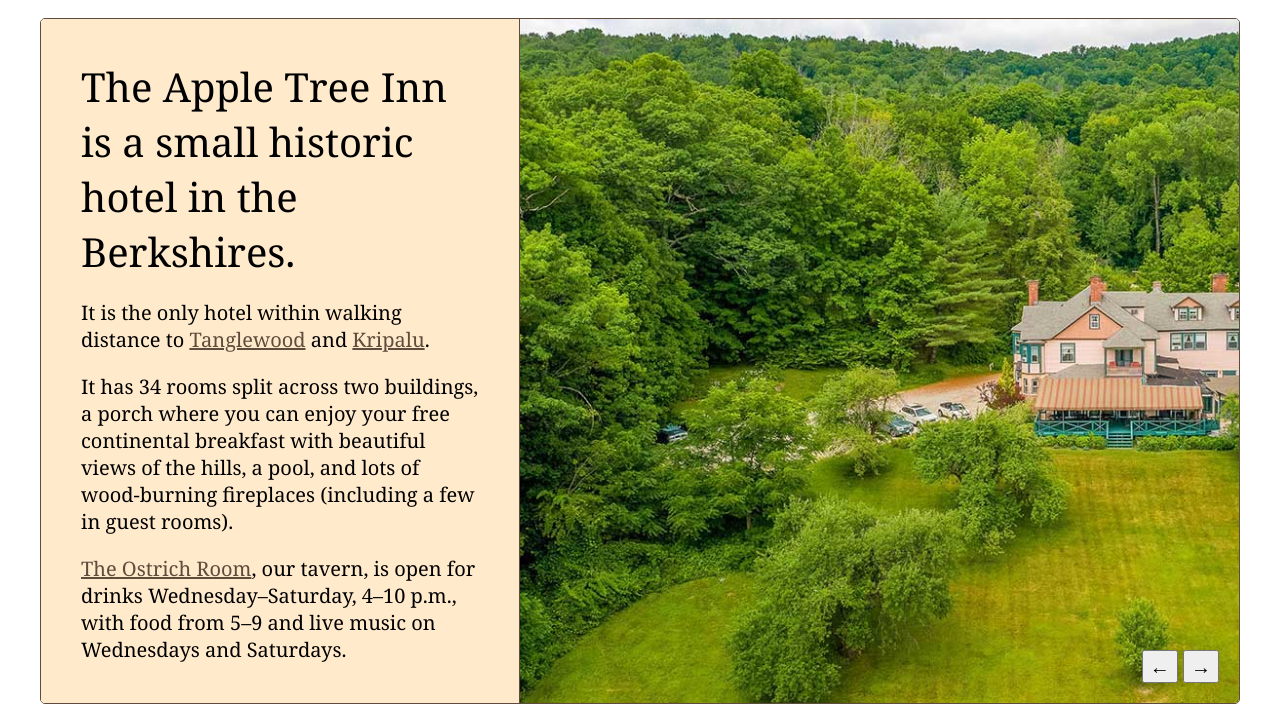
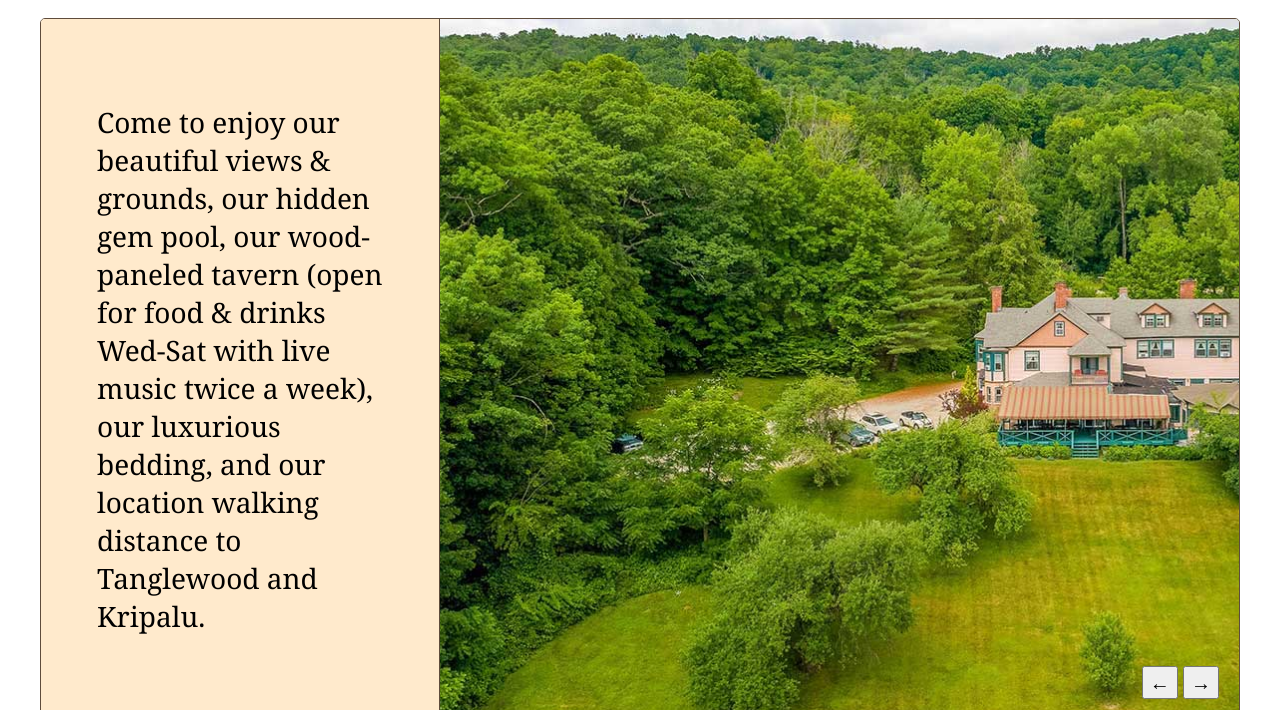
Before and after one commit to tophtucker/appletreeinn, a SvelteKit app: page / in a window 1280 px wide. Shown: the part 242-952 px from the top of the page. Built offline with nearby package versions, Linux system fonts and the light colour scheme.

Commit message:
pairing w claire edits

```diff
--- a/src/routes/Intro.svelte
+++ b/src/routes/Intro.svelte
@@ -9,21 +9,10 @@
 <div class="inner">
 	<div class="intro">
 		<article>
-			<p>The Apple Tree Inn is a small historic hotel in the Berkshires.</p>
 			<p>
-				It is the only hotel within walking distance to
-				<a href="https://www.bso.org/tanglewood/" target="_blank">Tanglewood</a>
-				and <a href="https://kripalu.org/">Kripalu</a>.
-			</p>
-			<p>
-				It has 34 rooms split across two buildings, a porch where you can enjoy your free
-				continental breakfast with beautiful views of the hills, a pool, and lots of wood-burning
-				fireplaces (including a few in guest rooms).
-			</p>
-			<p>
-				<a href="/ostrich-room">The Ostrich Room</a>, our tavern, is open for drinks
-				Wednesday–Saturday, 4–10 p.m., with food from 5–9 and live music on Wednesdays and
-				Saturdays.
+				Come to enjoy our beautiful views & grounds, our hidden gem pool, our wood-paneled tavern
+				(open for food & drinks Wed-Sat with live music twice a week), our luxurious bedding, and
+				our location walking distance to Tanglewood and Kripalu.
 			</p>
 		</article>
 		<Slideshow {pics} />
@@ -33,7 +22,7 @@
 <style>
 	.intro {
 		display: grid;
-		grid-template-columns: 2fr 3fr;
+		grid-template-columns: 1fr 2fr;
 		border-radius: 5px;
 		border: 1px solid var(--brown);
 		overflow: hidden;
@@ -41,19 +30,20 @@
 	}
 
 	.intro article {
+		font-size: 1.4em;
 		padding: 2em;
 		max-width: 640px;
 		background: var(--tan);
 		border-right: 1px solid var(--brown);
 	}
 
-	.intro article p:first-child {
+	/* .intro article p:first-child {
 		margin: 0;
 		font-size: 2em;
 	}
 	.intro article p:last-child {
 		margin-bottom: 0;
-	}
+	} */
 	@media (max-width: 640px) {
 		.intro {
 			grid-template-columns: none;
--- a/src/routes/policies/+page.svelte
+++ b/src/routes/policies/+page.svelte
@@ -33,8 +33,7 @@
 	<p>A valid photo ID and credit card are required at check-in.</p>
 
 	<p>
-		Please note that the full amount of the reservation is due before arrival. You are not permitted
-		to enter the property until the full payment has been completed.
+		Please note that the full amount of the reservation is due before arrival.
 	</p>
 
 	<p>
--- a/src/routes/weddings-events/+page.svelte
+++ b/src/routes/weddings-events/+page.svelte
@@ -12,8 +12,8 @@
 
 <div class="inner">
 	<h1>Weddings & events</h1>
-  <p>We’d love to host your wedding, reception, or brunch.</p>
-	<p>We have 34 rooms, a broad flat lawn with a beautiful view, a dining room with panoramic windows, a tavern, the lobby lounge, cozy fireplaces, and a commercial kitchen that has fed 200 people.</p>
+  <p>We’d love to host your wedding, rehearsal dinner, welcome party, afterparty, Sunday brunch, room block, or some combination of those. We also host a variety of other events.</p>
+	<p>We have 34 rooms, a broad flat lawn with a beautiful view, a dining room with panoramic windows, a tavern, the lobby lounge, cozy fireplaces, and a large-scale commercial kitchen.</p>
 	<p>Claire just took over and, as of June 2024, is racing to figure out our plan for next season. Fill out the form below and we’ll be in touch as soon as we know more about pricing and availability.</p>
 	<!-- <p>TODO: Photos…</p> -->
   <iframe title="Event inquiry form" src="https://app.eventtemple.com/lead_intakes/ecdbd71af44e5dcb8407c0e53f184e18/2586/new"></iframe>
```
